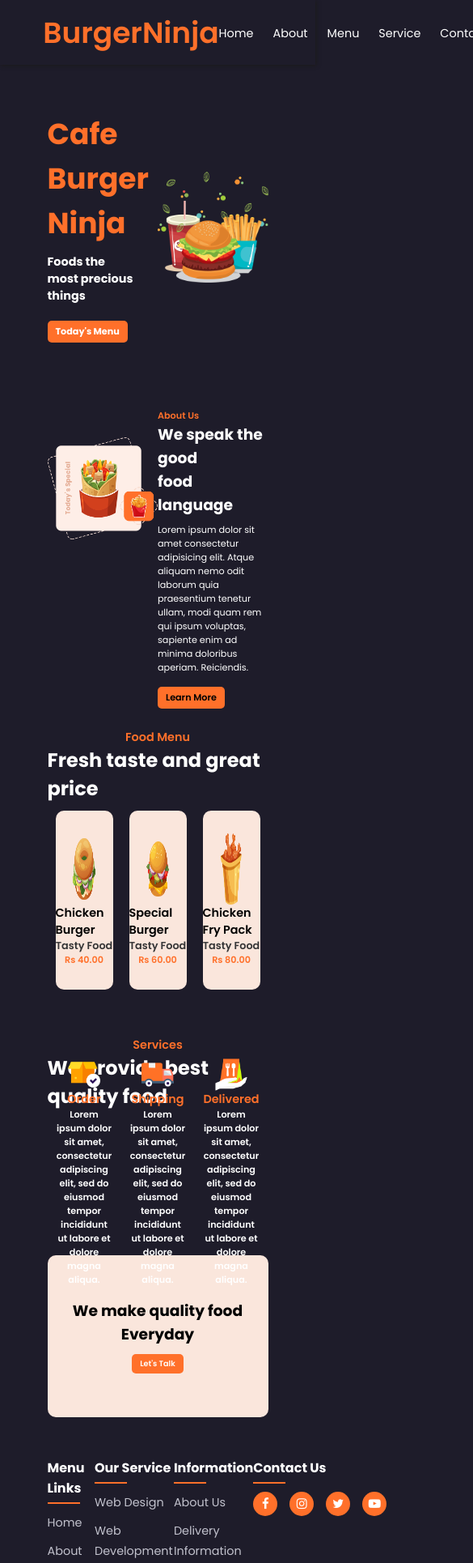
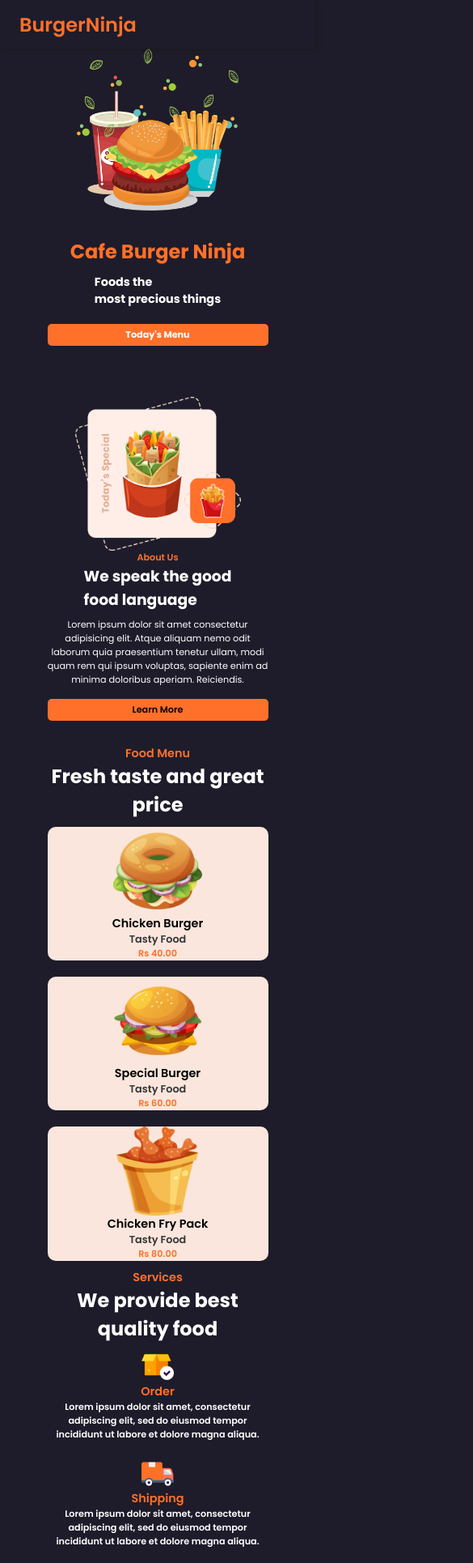
Before and after one commit to ravidhangarrd/burgerninja-restaurant-website, a React (Create React App) app: page / in a window 390 px wide. Shown: the top 1930 px of the page at 81% size, 585 px wide, since content can reach past the window. Built offline with nearby package versions, Linux system fonts and the light colour scheme.

Commit message:
add media query in css file

```diff
--- a/src/App.css
+++ b/src/App.css
@@ -30,6 +30,7 @@ body {
    position: sticky;
    top: 0px;
    box-shadow: 1px 1px 5px rgb(27, 26, 26);
+   background-color: var(--bg-color);
 }
 
 header{
@@ -81,11 +82,12 @@ header{
 
 .body-container{
   width: 100%;
+  height: auto;
 }
 
 main{
   width: 70%;
-  min-height: 90vh;
+  height: auto;
   margin: 0px auto;
 }
 
@@ -142,7 +144,6 @@ main{
   background-size: contain;
   background-repeat: no-repeat;
   background-position: center;
-  background-color: var(--bg-color);
 }
 
 /* Banner Section css end */
@@ -408,7 +409,7 @@ footer div{
 
 .service-card-con{
   width: 100%;
-  height: 150px;
+  min-height: 150px;
   /* background-color: #ff702a; */
   display: flex;
 }
@@ -454,3 +455,162 @@ footer div{
 }
 
 /* Copyright end */
+
+/* media query for 640px <= width */
+
+@media screen and (max-width: 640px){
+
+  header{
+    width: 100%;
+    height: 60px;
+  }
+
+  main{
+    width: 100%;
+  }
+
+  footer{
+    width: 100%;
+    flex-direction: column;
+  }
+
+  #letstalk-container{
+    height: 150px;
+    border-radius: 0px;
+    margin-bottom: 10px;
+  }
+
+  .nav-container{
+    display: none;
+  }
+
+  .logo-text{
+    font-size: 1.5rem;
+  }
+
+  #food-menu{
+    height: auto;
+  }
+
+  #food-card{
+    width: 70%;
+  }
+
+  .food-menu-card{
+    flex-direction: column;
+    align-items: center;
+  }
+
+  #food-menu h2{
+    text-align: center;
+    width: 70%;
+  }
+
+  #over-services-container{
+    height: auto;
+  }
+
+  #over-services-container h2{
+    width: 70%;
+    text-align: center;
+  }
+
+  .service-card-con{
+    flex-direction: column;
+    align-items: center;
+  }
+
+  .aboutus-section-container{
+    height: 400px;
+    flex-direction: column;
+    justify-content: center;
+    align-items: center;
+    margin: 30px 0px;
+  }
+
+  .aboutus-sec-left-con{
+    width: 70%;
+    background-position: center;
+  }
+
+  .aboutus-sec-right-con{
+    width: 70%;
+    align-items: center;
+  }
+
+  .aboutus-sec-right-con p{
+    text-align: center;
+  }
+
+  .aboutus-sec-right-con button{
+    width: 100%;
+  }
+
+  .banner-section-container{
+    flex-direction: column-reverse;
+    align-self: center;
+    align-items: center;
+  }
+  .ban-sec-left-con{
+    width: 70%;
+    align-items: center;
+  }
+
+  .ban-sec-left-con h2{
+    text-align: center;
+  }
+
+  .ban-sec-right-con{
+    width: 70%;
+  }
+
+  .ban-sec-left-con button{
+    width: 100%;
+  }
+
+  .ban-sec-left-con h2{
+    font-size: 1.5rem;
+  }
+
+  #footer-container{
+    height: auto;
+  }
+
+  .list{
+    align-items: center;
+    margin-bottom: 10px;
+  }
+
+  .list ul li{
+    text-align: center;
+    margin-top: 3px;
+  }
+
+  .end-list{
+    margin-bottom: 20px;
+  }
+
+  .end-list hr{
+    text-align: center;
+  }
+
+  .end-list h4{
+    text-align: center;
+  }
+
+  .end-list ul{
+    justify-content: center;
+  }
+
+  #copyright-con{
+    height: 20px;
+  }
+
+  #copyright-con p{
+    font-size: 0.6rem;
+    line-height: 20px;
+  }
+
+
+
+}
--- a/src/components/AboutUs.jsx
+++ b/src/components/AboutUs.jsx
@@ -5,8 +5,8 @@ const AboutUs = () => {
     <>
     <section className='aboutus-section-container'>
       <div className='aboutus-sec-left-con'>
+      </div>
 
-      </div>
       <div className='aboutus-sec-right-con'>
         <p id="about-text">About Us</p>
         <h3>We speak the good<br/>food language</h3>
--- a/src/components/TopBanner.jsx
+++ b/src/components/TopBanner.jsx
@@ -9,8 +9,8 @@ const TopBanner = () =>  {
             <p>Foods the <br />most precious things</p>
             <button>Today's Menu</button>
         </div>
+
         <div className='ban-sec-right-con'>
-
         </div>
     </section>
     </>
```
